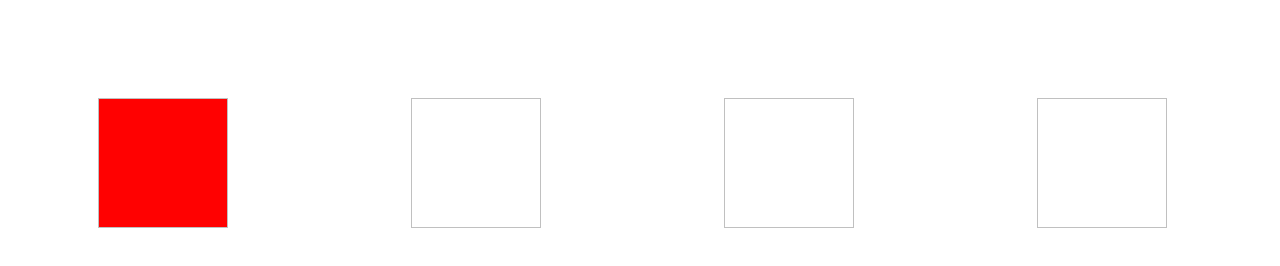
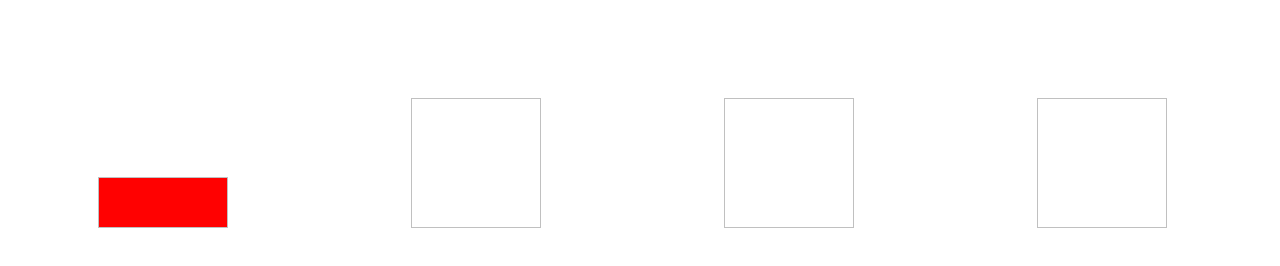
Before and after one commit to jako2889/github_oevelse, a plain HTML site: page Dag2/styleBoxes.html in a window 1280 px wide. Both pictures are taken after a click on the element 162 px from the left and 162 px from the top of the page. Drawn offline with Linux system fonts and the light colour scheme.

Commit message:
rettet med added class i css

```diff
--- a/Dag2/styleBoxes.html
+++ b/Dag2/styleBoxes.html
@@ -19,6 +19,9 @@
             transition: all 1s;
         }
         /*********************/
+        .classbox1 {
+            height: 3em;
+        }
     </style>
 
 </head>
@@ -33,6 +36,8 @@
     document.querySelector("#box1").addEventListener("click", changeBox1);
 
     function changeBox1(){
+       document.querySelector("#box1").classList.add("classbox1");
+
         document.querySelector("#box1").style.backgroundColor="red";
         document.querySelector("#box1").style.transition="3s";
 
```
